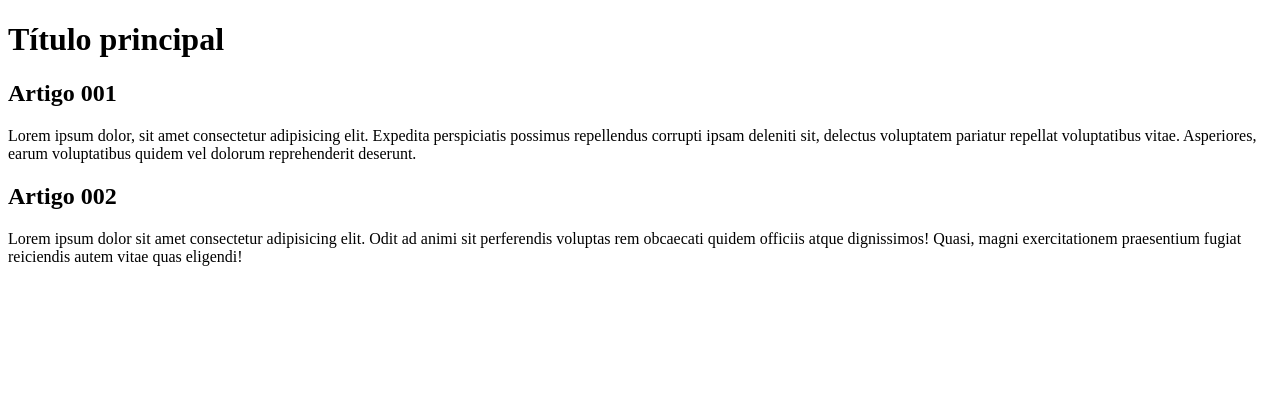
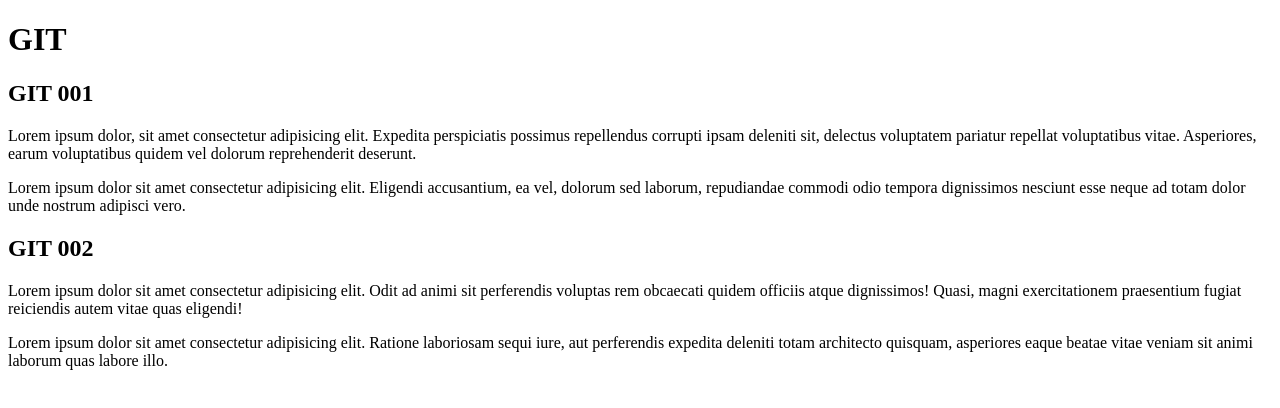
Before and after one commit to Bomfimdev/Estudos, a plain HTML site: page ex1/index1.html in a window 1280 px wide. Drawn offline with Linux system fonts and the light colour scheme.

Commit message:
index 1.1

```diff
--- a/ex1/index1.html
+++ b/ex1/index1.html
@@ -9,15 +9,17 @@
 
     <main>
         <header>
-            <h1>Título principal</h1>
+            <h1>GIT</h1>
         </header>
         <article>
-            <h2>Artigo 001</h2>
+            <h2>GIT 001</h2>
             <p>Lorem ipsum dolor, sit amet consectetur adipisicing elit. Expedita perspiciatis possimus repellendus corrupti ipsam deleniti sit, delectus voluptatem pariatur repellat voluptatibus vitae. Asperiores, earum voluptatibus quidem vel dolorum reprehenderit deserunt.</p>
+            <P>Lorem ipsum dolor sit amet consectetur adipisicing elit. Eligendi accusantium, ea vel, dolorum sed laborum, repudiandae commodi odio tempora dignissimos nesciunt esse neque ad totam dolor unde nostrum adipisci vero.</P>
         </article>
         <article>
-            <h2>Artigo 002</h2>
+            <h2>GIT 002</h2>
             <p>Lorem ipsum dolor sit amet consectetur adipisicing elit. Odit ad animi sit perferendis voluptas rem obcaecati quidem officiis atque dignissimos! Quasi, magni exercitationem praesentium fugiat reiciendis autem vitae quas eligendi!</p>
+            <p>Lorem ipsum dolor sit amet consectetur adipisicing elit. Ratione laboriosam sequi iure, aut perferendis expedita deleniti totam architecto quisquam, asperiores eaque beatae vitae veniam sit animi laborum quas labore illo.</p>
         </article>
     </main>
 
```
